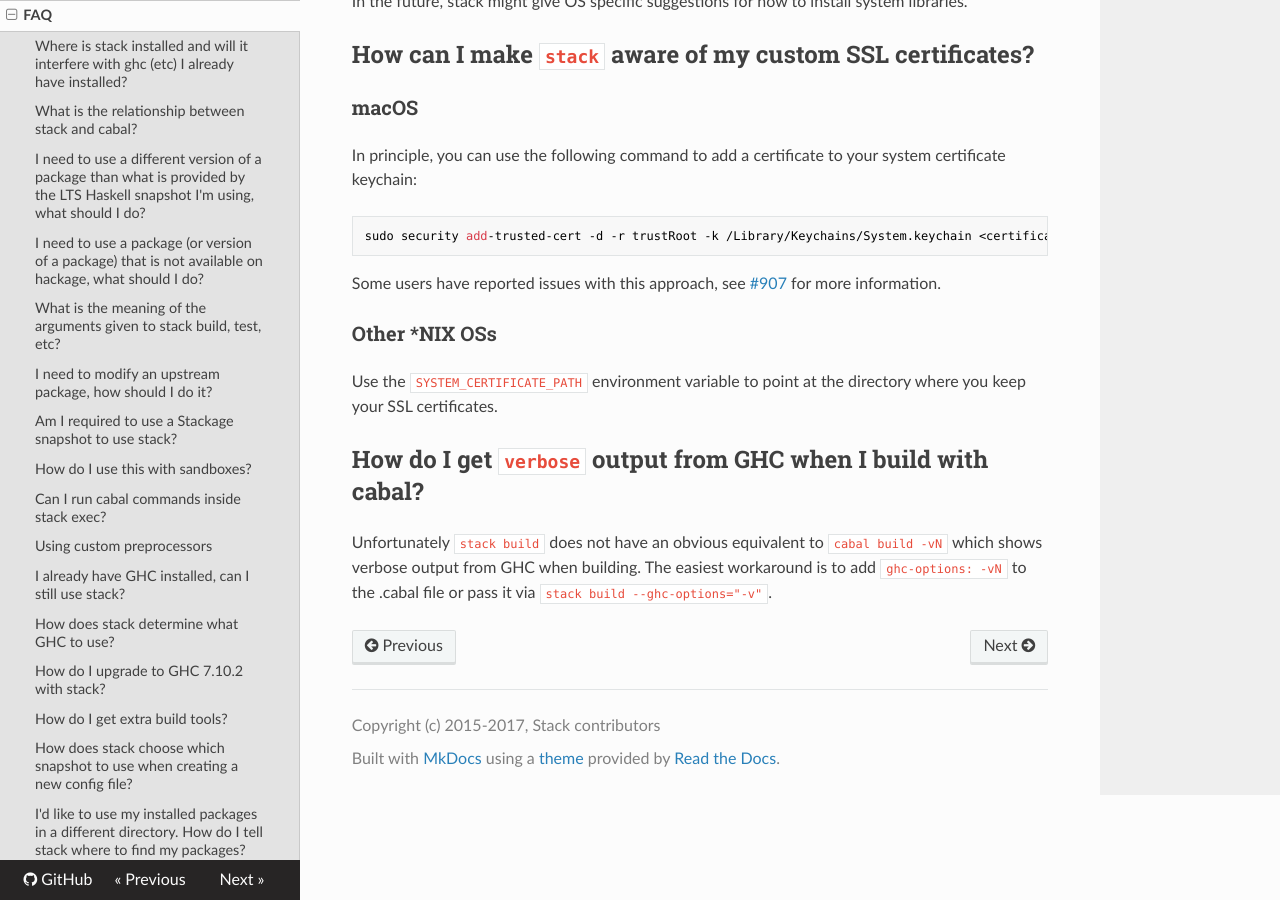
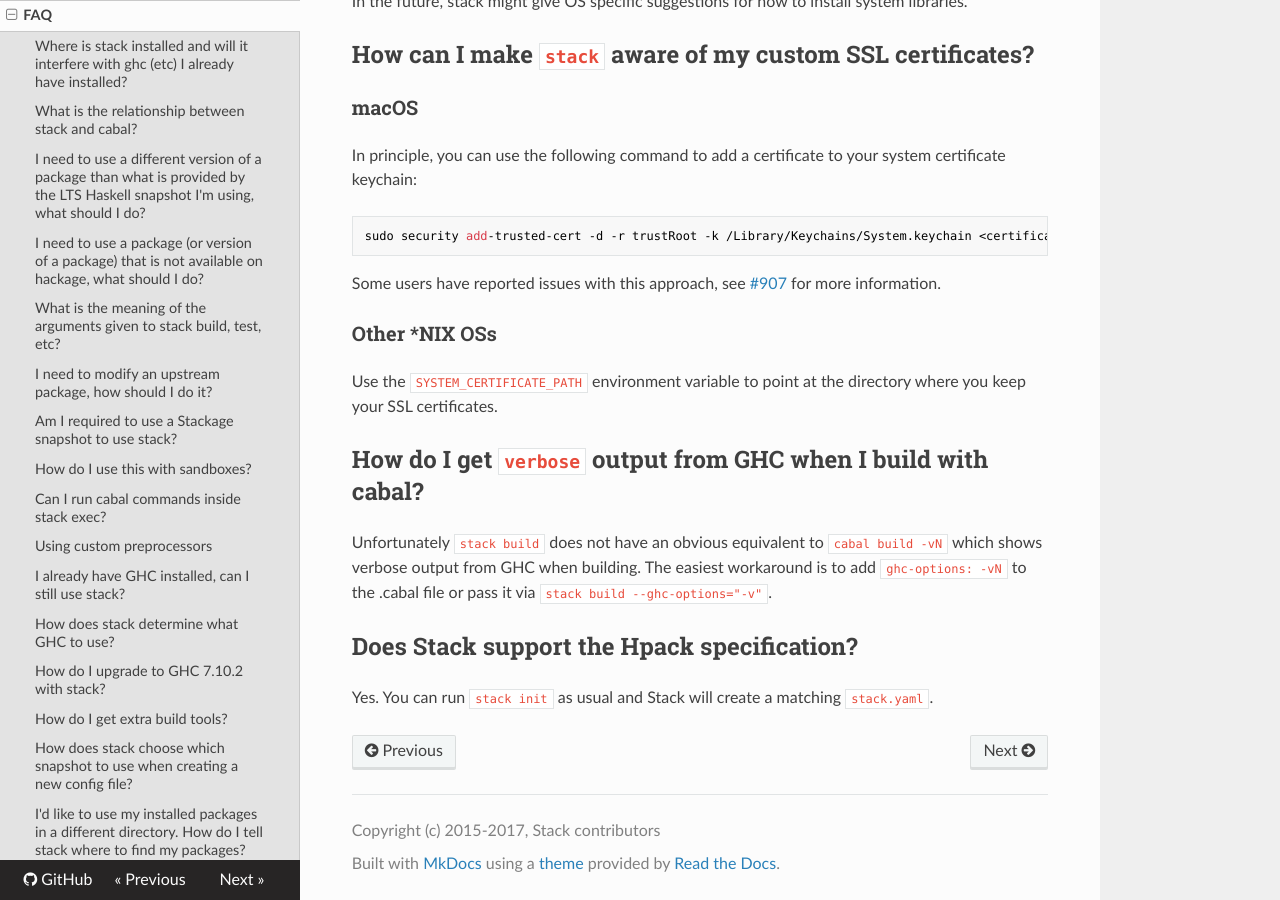
Before and after one commit to commercialhaskell/stack, an MkDocs documentation site: the page built from doc/faq.md, in a window 1280 px wide and 900 px high, scrolled down 10561 px. Built offline with MkDocs 1.6.1, drawn with Linux system fonts in a browser that asks for light colours; nearby versions of some CDN libraries; old or Windows-style settings are respelled for this version of MkDocs.

Commit message:
Add small hpack note. Closes #2750.

```diff
--- a/doc/faq.md
+++ b/doc/faq.md
@@ -492,3 +492,6 @@
 ## How do I get `verbose` output from GHC when I build with cabal?
 
 Unfortunately `stack build` does not have an obvious equivalent to `cabal build -vN` which shows verbose output from GHC when building. The easiest workaround is to add `ghc-options: -vN` to the .cabal file or pass it via `stack build --ghc-options="-v"`.
+
+## Does Stack support the Hpack specification?
+Yes. You can run `stack init` as usual and Stack will create a matching `stack.yaml`.
```
